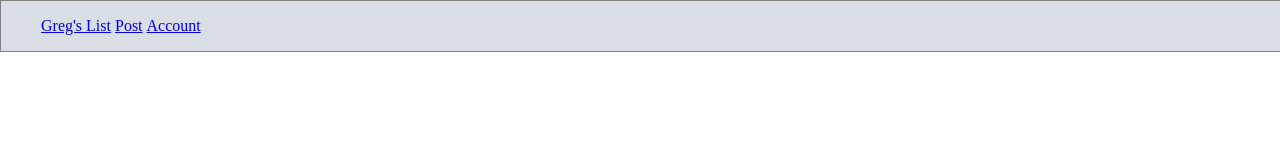
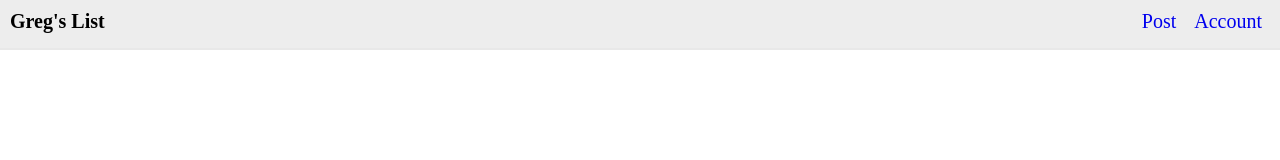
Before and after one commit to kad4446/Gregs_list, a plain HTML site: page index.html in a window 1280 px wide. Drawn offline with nearby package versions, Linux system fonts and the light colour scheme.

Commit message:
V1 with working navbar

```diff
--- a/index.html
+++ b/index.html
@@ -14,12 +14,12 @@
   <link rel="stylesheet" type="text/css" href="main.css">
 </head>
 <body>
-	<nav class="nav-bar">
-		<ul class="menu-items">
-			<li class="Logo"><a href="index.html">Greg's List</a></li>
-			<li><a href="#">Post</a></li>
-			<li><a href="#">Account</a></li>
-		</ul>
-	</nav>
+	<header>
+		<nav>
+			<a class="logo" href="index.html">Greg's List</a>
+			<a class="menu-item" href="#">Post</a>
+			<a class="menu-item" href="#">Account</a>
+		</nav>
+	</header>
 </body>
 </html>
--- a/main.css
+++ b/main.css
@@ -1,24 +1,35 @@
-.nav-bar {
-	width: 100%;
-	height: 50px;
-	position: fixed;
-	background-color: #dadee5;
-	border: 1px solid grey;
+html {
+  box-sizing: border-box;
+}
+*, *:before, *:after {
+  box-sizing: inherit;
 }
 
-li {
-	list-style-type: none;
+nav {
+	border-bottom: 2px solid #e8e8e8;
+	text-align: right;
+	height: 50px;
+	position: relative;
+	background-color: #ededed;
+	padding-top: 10px;
+	padding-right: 10px;
+	font-size: 20px;
+	font-weight: 500;
 }
 
-.menu-items li {
-	display: inline-block;
-	text-align: right;
+a {
+	text-decoration: none;
 }
 
-.Logo {
-	text-align: left;
+.logo {
+	position: absolute;
+	left: 10px;
+	color: black;
+	font-weight: 600;
 }
 
-.menu-items a:hover {
-	color: black;
+.menu-item {
+	padding-right: 8px;
+	padding-top: 5px;
+	padding-left: 5px;
 }
```
